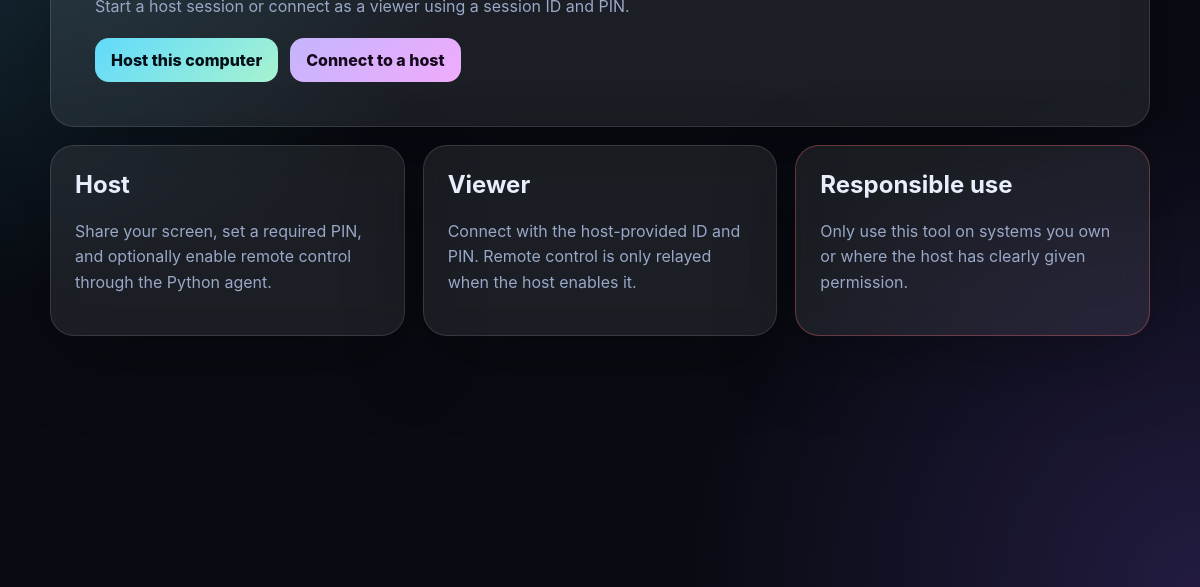
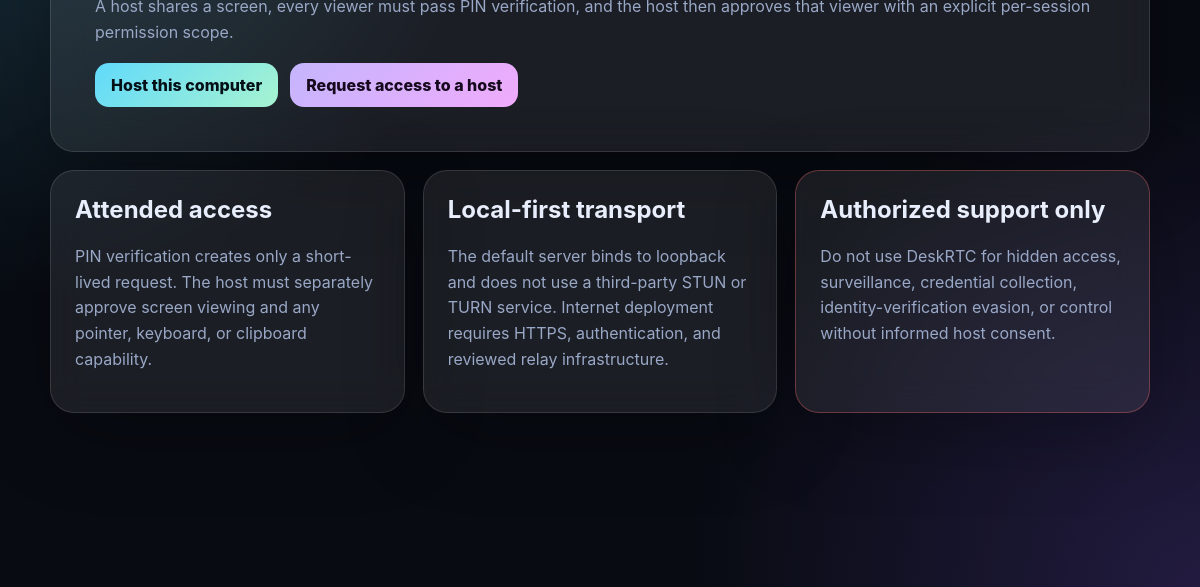
Before and after one commit to abdulbasit742/anydeskantigravity1, an Electron app: page public/index.html in a window 1200 px wide. Shown: the part 213-800 px from the top of the page. Drawn offline with Linux system fonts and the light colour scheme.

Commit message:
docs: make the DeskRTC support boundary explicit

```diff
--- a/public/index.html
+++ b/public/index.html
@@ -1,34 +1,35 @@
 <!doctype html>
 <html lang="en">
 <head>
-  <meta charset="utf-8" />
-  <meta name="viewport" content="width=device-width, initial-scale=1" />
-  <title>DeskRTC</title>
-  <link rel="stylesheet" href="/style.css" />
+  <meta charset="utf-8">
+  <meta name="viewport" content="width=device-width, initial-scale=1">
+  <meta name="description" content="DeskRTC is a consent-first local-network remote support prototype with host-approved viewer access.">
+  <title>DeskRTC — Consent-first remote support</title>
+  <link rel="stylesheet" href="/style.css">
 </head>
 <body>
   <main class="shell">
     <section class="card hero">
-      <p class="eyebrow">Consent-based WebRTC remote support</p>
+      <p class="eyebrow">Consent-first local support prototype</p>
       <h1>DeskRTC</h1>
-      <p>Start a host session or connect as a viewer using a session ID and PIN.</p>
+      <p>A host shares a screen, every viewer must pass PIN verification, and the host then approves that viewer with an explicit per-session permission scope.</p>
       <div class="actions">
         <a class="button" href="/host.html">Host this computer</a>
-        <a class="button secondary" href="/viewer.html">Connect to a host</a>
+        <a class="button secondary" href="/viewer.html">Request access to a host</a>
       </div>
     </section>
     <section class="grid">
       <div class="card">
-        <h2>Host</h2>
-        <p>Share your screen, set a required PIN, and optionally enable remote control through the Python agent.</p>
+        <h2>Attended access</h2>
+        <p>PIN verification creates only a short-lived request. The host must separately approve screen viewing and any pointer, keyboard, or clipboard capability.</p>
       </div>
       <div class="card">
-        <h2>Viewer</h2>
-        <p>Connect with the host-provided ID and PIN. Remote control is only relayed when the host enables it.</p>
+        <h2>Local-first transport</h2>
+        <p>The default server binds to loopback and does not use a third-party STUN or TURN service. Internet deployment requires HTTPS, authentication, and reviewed relay infrastructure.</p>
       </div>
       <div class="card warning">
-        <h2>Responsible use</h2>
-        <p>Only use this tool on systems you own or where the host has clearly given permission.</p>
+        <h2>Authorized support only</h2>
+        <p>Do not use DeskRTC for hidden access, surveillance, credential collection, identity-verification evasion, or control without informed host consent.</p>
       </div>
     </section>
   </main>
```
